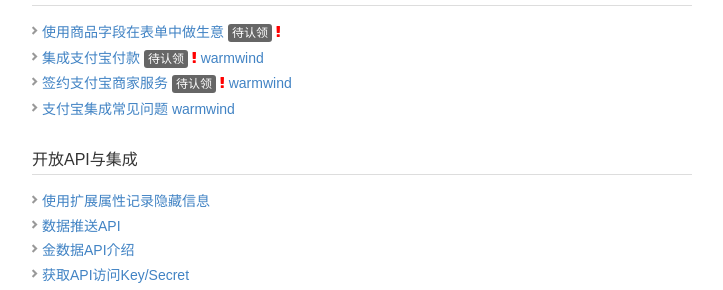
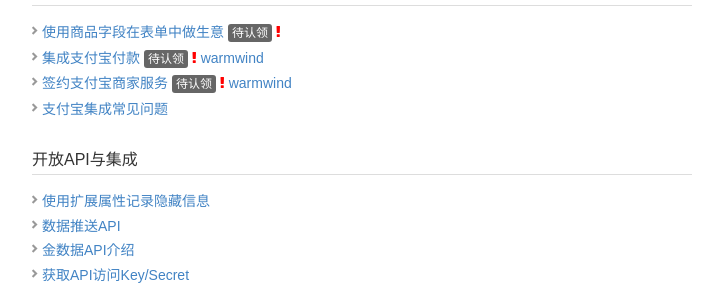
Before and after one commit to jinshuju/help.jinshuju.net, a Jekyll site: the page built from index.html, in a window 1280 px wide. Shown: the part 1579-1869 px from the top of the page, without its empty margins (278-1001 px from the left). Built offline with Jekyll 4.4.1, drawn with Linux system fonts in a browser that asks for light colours; Markdown is read by kramdown in place of the engine named in the settings.

Commit message:
modify alipay faq a little

```diff
--- a/_posts/2014-2-7-alipay-faq.md
+++ b/_posts/2014-2-7-alipay-faq.md
@@ -3,8 +3,6 @@
 title:  "支付宝集成常见问题"
 date:   2014-03-05 12:12:12
 category: payment
-
-author: warmwind
 ---
 
 当您已经在金数据中绑定了支付宝信息后（[如何绑定](alipay.html)），当用户提交表单时就可以跳转到支付页面。如果信息有误，会出现错误界面，下面来介绍常见的错误信息。
```
Also changed, not shown: images/illegal_partner_exterface.png.
